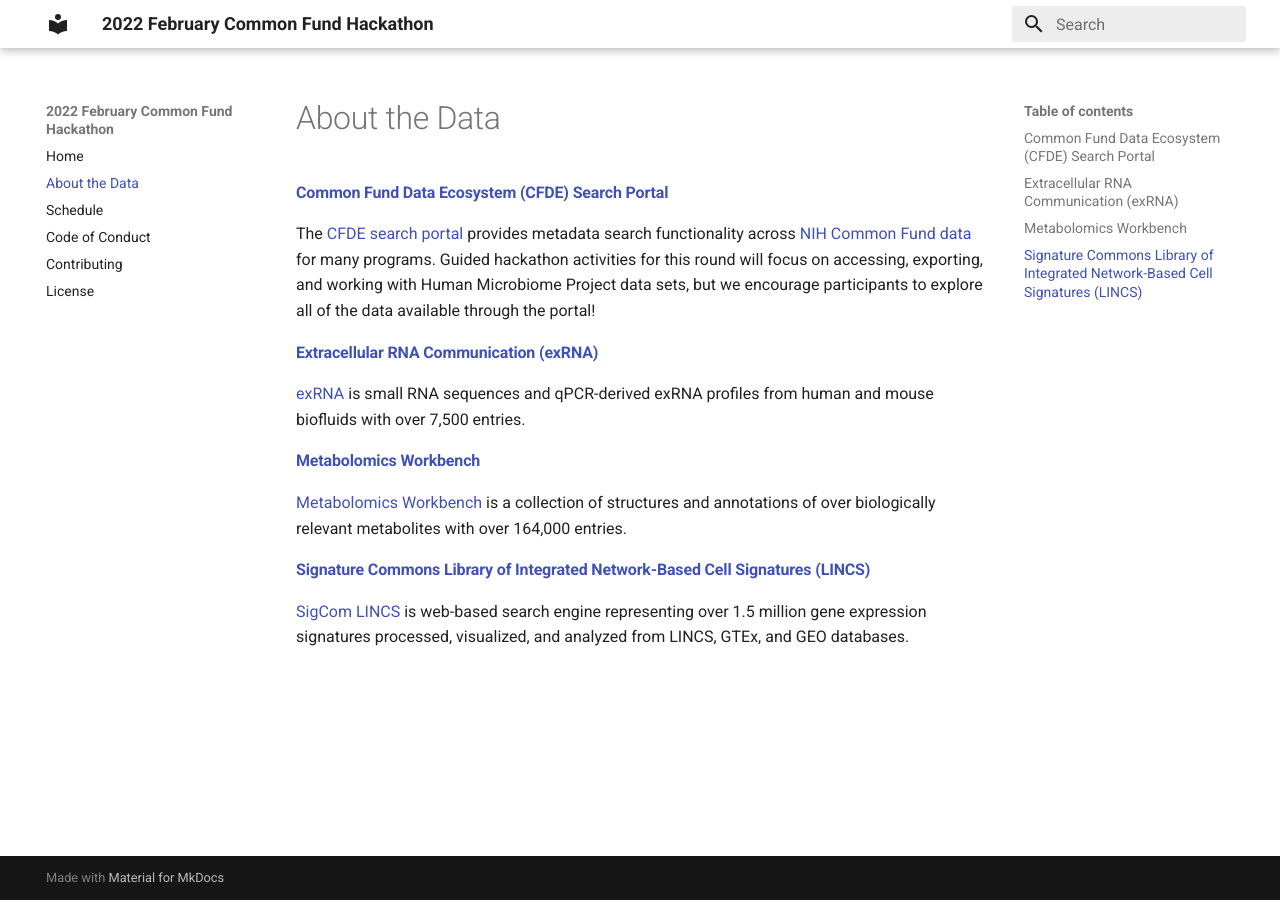
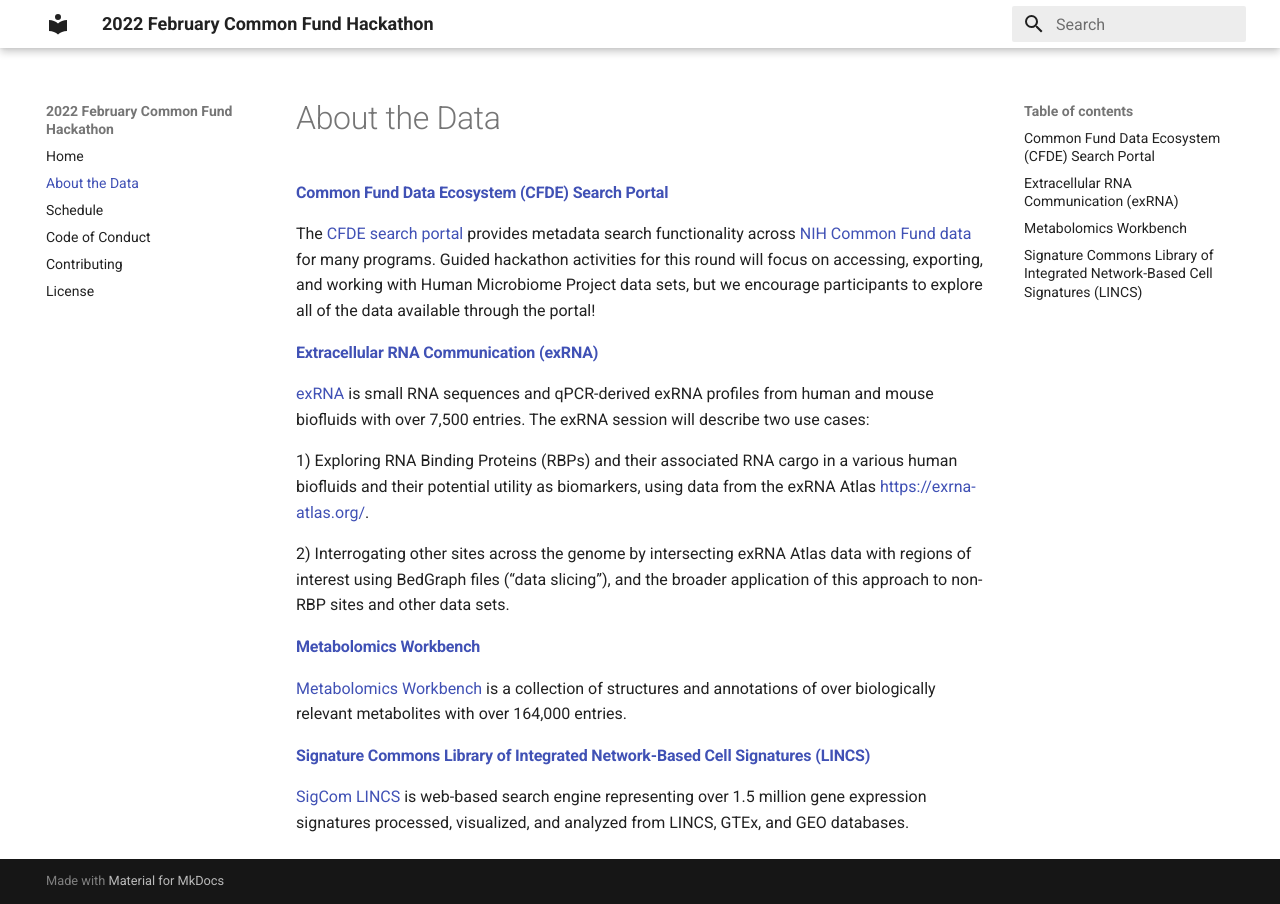
Before and after one commit to nih-cfde/2022-feb-hackathon, an MkDocs documentation site: the page built from docs/about.md, in a window 1280 px wide. Built offline with MkDocs 1.6.1 and Material for MkDocs 9.7.7, drawn with Linux system fonts in a browser that asks for light colours.

Commit message:
update exRNA activity info

```diff
--- a/docs/about.md
+++ b/docs/about.md
@@ -10,7 +10,11 @@
 
 #### [Extracellular RNA Communication (exRNA)](https://exrna-atlas.org/)
 
-[exRNA](https://exrna-atlas.org/) is small RNA sequences and qPCR-derived exRNA profiles from human and mouse biofluids with over 7,500 entries.
+[exRNA](https://exrna-atlas.org/) is small RNA sequences and qPCR-derived exRNA profiles from human and mouse biofluids with over 7,500 entries. The exRNA session will describe two use cases:
+
+1) Exploring RNA Binding Proteins (RBPs) and their associated RNA cargo in a various human biofluids and their potential utility as biomarkers, using data from the exRNA Atlas [https://exrna-atlas.org/](https://exrna-atlas.org/).
+
+2) Interrogating other sites across the genome by intersecting exRNA Atlas data with regions of interest using BedGraph files (“data slicing”), and the broader application of this approach to non-RBP sites and other data sets.
 
 #### [Metabolomics Workbench](https://www.metabolomicsworkbench.org/)
 
```
